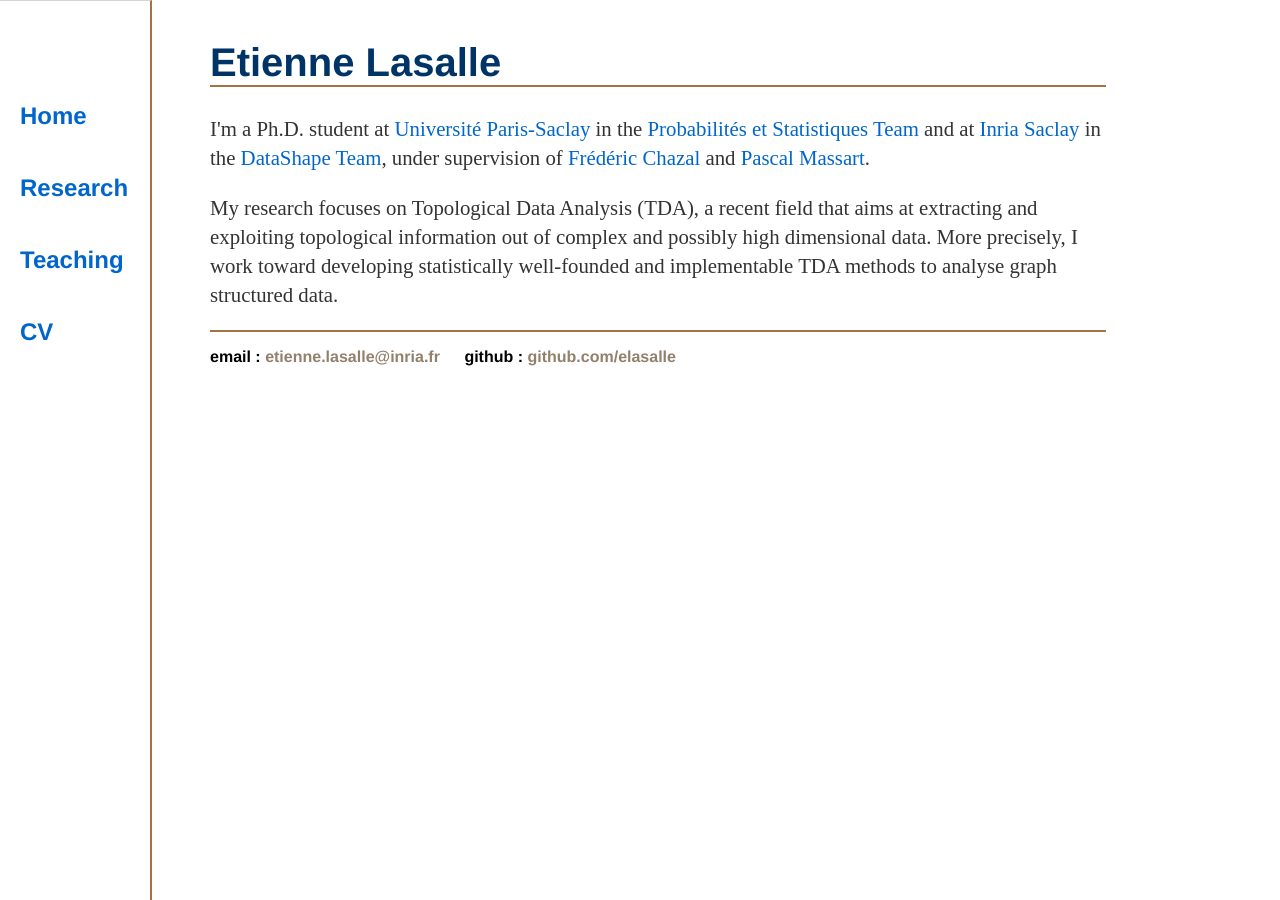
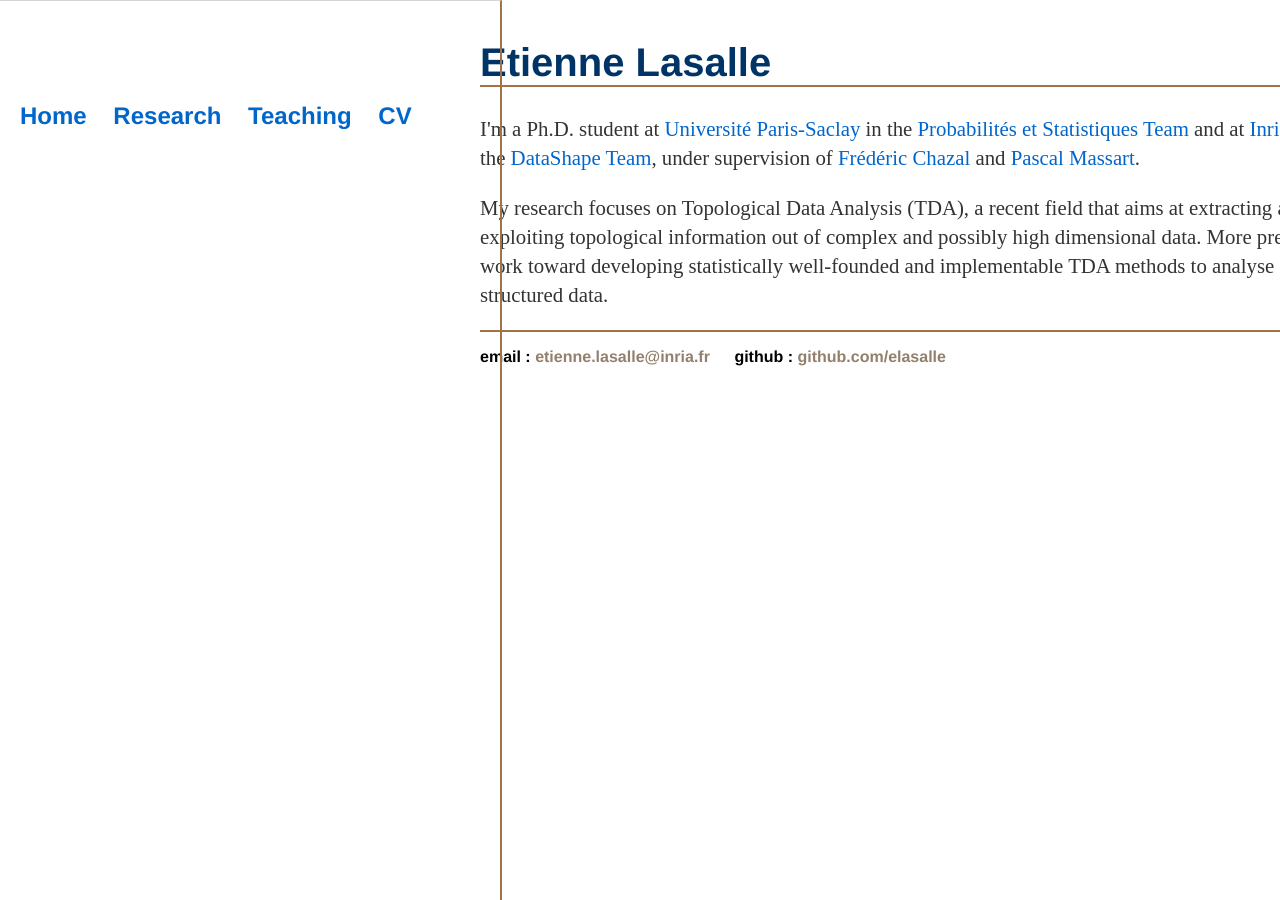
Before and after one commit to elasalle/elasalle.github.io, a Jekyll site: the page built from index.html, in a window 1280 px wide. Built offline with Jekyll 4.4.1, drawn with Linux system fonts in a browser that asks for light colours.

Commit message:
Update main.css
change width to relative length "em"

```diff
--- a/css/main.css
+++ b/css/main.css
@@ -1,5 +1,5 @@
 body {
-    margin: 40px auto 40px 210px;
+    margin: 40px auto 40px 30em;
     width: 70%;
 }
 nav {
@@ -8,7 +8,7 @@
 }
 .sidenav {
   height: 100%; /* Full-height: remove this if you want "auto" height */
-  width: 130px; /* Set the width of the sidebar */
+  width: 20em; /* Set the width of the sidebar */
   position: fixed; /* Fixed Sidebar (stay in place on scroll) */
   z-index: 1; /* Stay on top */
   top: 0; /* Stay at the top */
```
